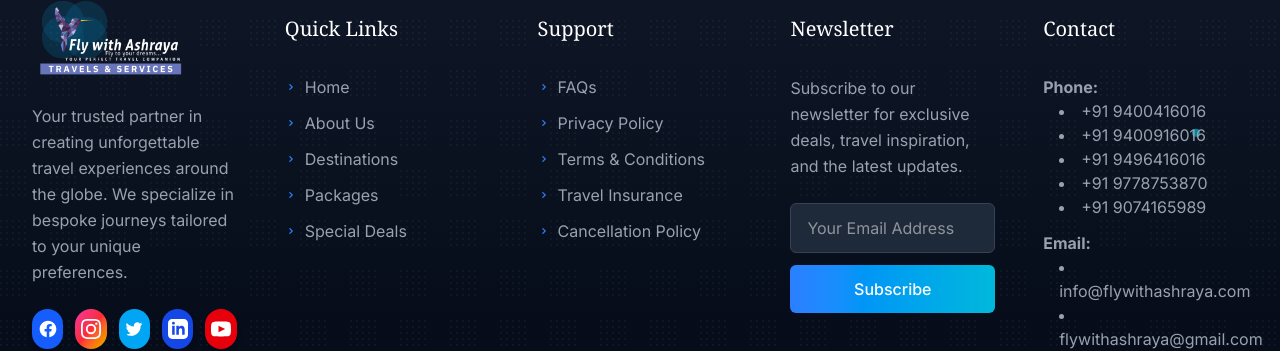
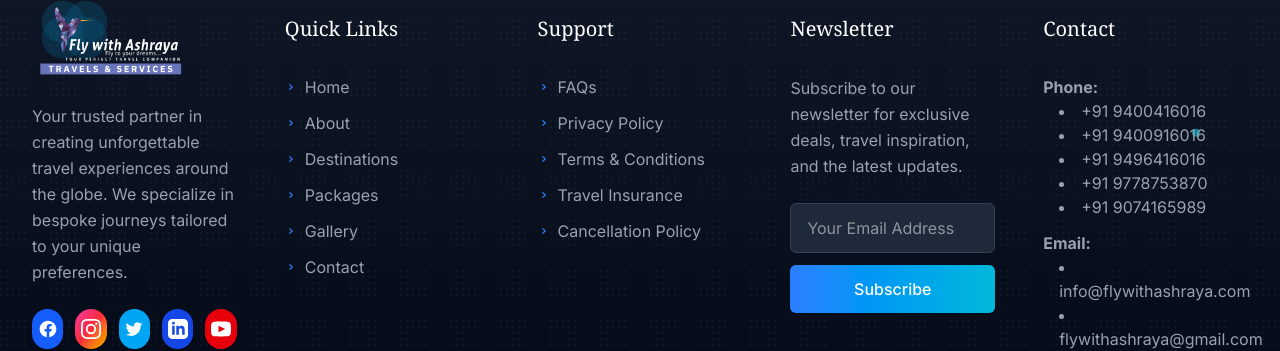
Before and after one commit to cynosylix/flywithashrayaofficialweb, a Next.js app in the folder flywithashrayaofficialwebpage/: page / in a window 1280 px wide. Shown: the part 8584-8935 px from the top of the page. Built offline with nearby package versions, Linux system fonts and the light colour scheme.

Commit message:
complete routing

```diff
--- a/flywithashrayaofficialwebpage/src/app/components/Footer.tsx
+++ b/flywithashrayaofficialwebpage/src/app/components/Footer.tsx
@@ -1,4 +1,5 @@
 "use client";
+import React from "react";
 import { motion, useAnimation, useInView } from "framer-motion";
 import { useEffect, useRef } from "react";
 import Image from "next/image";
@@ -135,10 +136,11 @@ const Footer = () => {
 
   const quickLinks: FooterLink[] = [
     { text: "Home", url: "/" },
-    { text: "About Us", url: "/about" },
-    { text: "Destinations", url: "/destinations" },
+    { text: "About", url: "/about" },
+    { text: "Destinations", url: "/services" },
     { text: "Packages", url: "/packages" },
-    { text: "Special Deals", url: "/deals" }
+    { text: "Gallery", url: "/gallery" },
+    { text: "Contact", url: "/contact" }
   ];
 
   const supportLinks: FooterLink[] = [
--- a/flywithashrayaofficialwebpage/src/app/components/Header.tsx
+++ b/flywithashrayaofficialwebpage/src/app/components/Header.tsx
@@ -15,12 +15,12 @@ const Header = () => {
   });
 
   const navLinks = [
-    { href: "#home", text: "Home" },
+    { href: "/#home", text: "Home" },
     { href: "/about", text: "About" },
     { href: "/services", text: "Destinations" },
     { href: "/packages", text: "Packages" },
-    { href: "#specials", text: "Special Fares" },
-    { href: "#testimonials", text: "Reviews" },
+    { href: "/#specials", text: "Special Fares" },
+    { href: "/#testimonials", text: "Reviews" },
     { href: "/gallery", text: "Gallery" },
     { href: "/contact", text: "Contact" }
   ];
```
